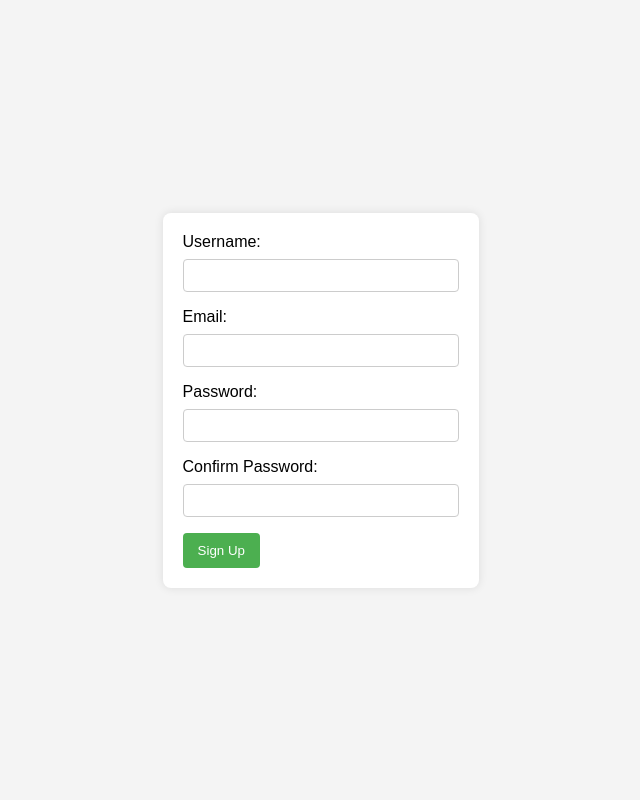
After one commit to zerothrohit/SKILL-ASSESS-2.0, a Django app: page /register in a window 1280 px wide. The commit adds this page. Shown: the whole page, without its empty margins (319-959 px from the left). Run offline with Django 4.2, Linux system fonts and the light colour scheme.

Commit message:
Added login system

```diff
--- a/skill_assess/home/urls.py
+++ b/skill_assess/home/urls.py
@@ -5,5 +5,7 @@ from home import views
 urlpatterns = [
     path('', views.index, name='index'),
     path('about', views.about, name='about'),
-    path('resume_upload', views.resume_upload, name='resume_upload')
+    path('resume_upload', views.resume_upload, name='resume_upload'),
+    path('login', views.Login, name='login'),
+    path('register', views.register, name='register'),
 ]
--- a/skill_assess/home/views.py
+++ b/skill_assess/home/views.py
@@ -1,9 +1,40 @@
-from django.shortcuts import render
-
+from django.shortcuts import render,HttpResponse, redirect
+from django.contrib.auth.models import User
+from django.contrib import messages
+from django.contrib.auth import authenticate, login
 # Create your views here.
 def index(request):
     return render(request,'index.html')
 
+def register(request):
+    if request.method=="POST":
+        username=request.POST['username']
+        email=request.POST['email']
+        password=request.POST['password']
+        confirmPassword=request.POST['confirmPassword']
+
+        myuser=User.objects.create_user(username,email,password)
+        myuser.save()
+        messages.success(request,"Your skillassess account has been successfully created.")
+        return redirect('login')
+
+    return render(request,'register.html')
+
+def Login(request):
+    if request.method=="POST":
+        username=request.POST['username']
+        password=request.POST['password']
+
+        user=authenticate(username=username,password=password)
+
+        if user is not None:
+            login(request,user)
+            return render(request,"about.html",{'username':username})
+        else:
+            messages.error(request, "Invalid username or password. Please try again.")
+            return render(request, "login.html", {'error_message': "Invalid username or password."})
+
+    return render(request, "login.html")
 def about(request):
     return render(request,'about.html')
 
--- /dev/null
+++ b/skill_assess/requirements.txt
@@ -0,0 +1,3 @@
+Django==4.2.9
+psycopg2==2.9.9
+psycopg2-binary==2.9.9
--- a/skill_assess/templates/index.html
+++ b/skill_assess/templates/index.html
@@ -24,6 +24,8 @@
                 <ul class="navigation">
                     <a href="/" ><button class="button1" type="button">Home</button></a>
                     <a href=/about ><button class="button1" type="button">About</button></a>
+                    <a href=/login ><button class="button1" type="button">Login</button></a>
+                    <a href=/register ><button class="button1" type="button">register</button></a>
                 </ul>
             </div>
         </nav>
--- /dev/null
+++ b/skill_assess/templates/register.html
@@ -0,0 +1,88 @@
+<!DOCTYPE html>
+<html lang="en">
+<head>
+    <meta charset="UTF-8">
+    <meta name="viewport" content="width=device-width, initial-scale=1.0">
+    <title>User Registration</title>
+    <style>
+        body {
+            font-family: Arial, sans-serif;
+            background-color: #f4f4f4;
+            margin: 0;
+            padding: 0;
+            display: flex;
+            align-items: center;
+            justify-content: center;
+            height: 100vh;
+        }
+
+        form {
+            background-color: #fff;
+            padding: 20px;
+            border-radius: 8px;
+            box-shadow: 0 0 10px rgba(0, 0, 0, 0.1);
+        }
+
+        label {
+            display: block;
+            margin-bottom: 8px;
+        }
+
+        input {
+            width: 100%;
+            padding: 8px;
+            margin-bottom: 16px;
+            box-sizing: border-box;
+            border: 1px solid #ccc;
+            border-radius: 4px;
+        }
+
+        button {
+            background-color: #4caf50;
+            color: #fff;
+            padding: 10px 15px;
+            border: none;
+            border-radius: 4px;
+            cursor: pointer;
+        }
+
+        button:hover {
+            background-color: #45a049;
+        }
+
+        .error-message {
+            color: red;
+            margin-bottom: 16px;
+        }
+    </style>
+</head>
+<body>
+
+<form action="/register" method="post">
+    {% csrf_token %}
+    {% if messages %}
+    <div class="error-message">
+        {% for message in messages %}
+            <p>{{ message }}</p>
+        {% endfor %}
+    </div>
+    {% endif %}
+
+
+    <label for="username">Username:</label>
+    <input type="text" id="username" name="username" required>
+
+    <label for="email">Email:</label>
+    <input type="email" id="email" name="email" required>
+
+    <label for="password">Password:</label>
+    <input type="password" id="password" name="password" required>
+
+    <label for="confirmPassword">Confirm Password:</label>
+    <input type="password" id="confirmPassword" name="confirmPassword" required>
+
+    <button type="submit">Sign Up</button>
+</form>
+
+</body>
+</html>
```
Also changed, not shown: skill_assess/skill_assess/settings.py (+16 -3 lines), skill_assess/templates/about.html (+9 -2 lines), skill_assess/templates/login.html (added, +74 -0 lines), skill_assess/db.sqlite3 (deleted).
